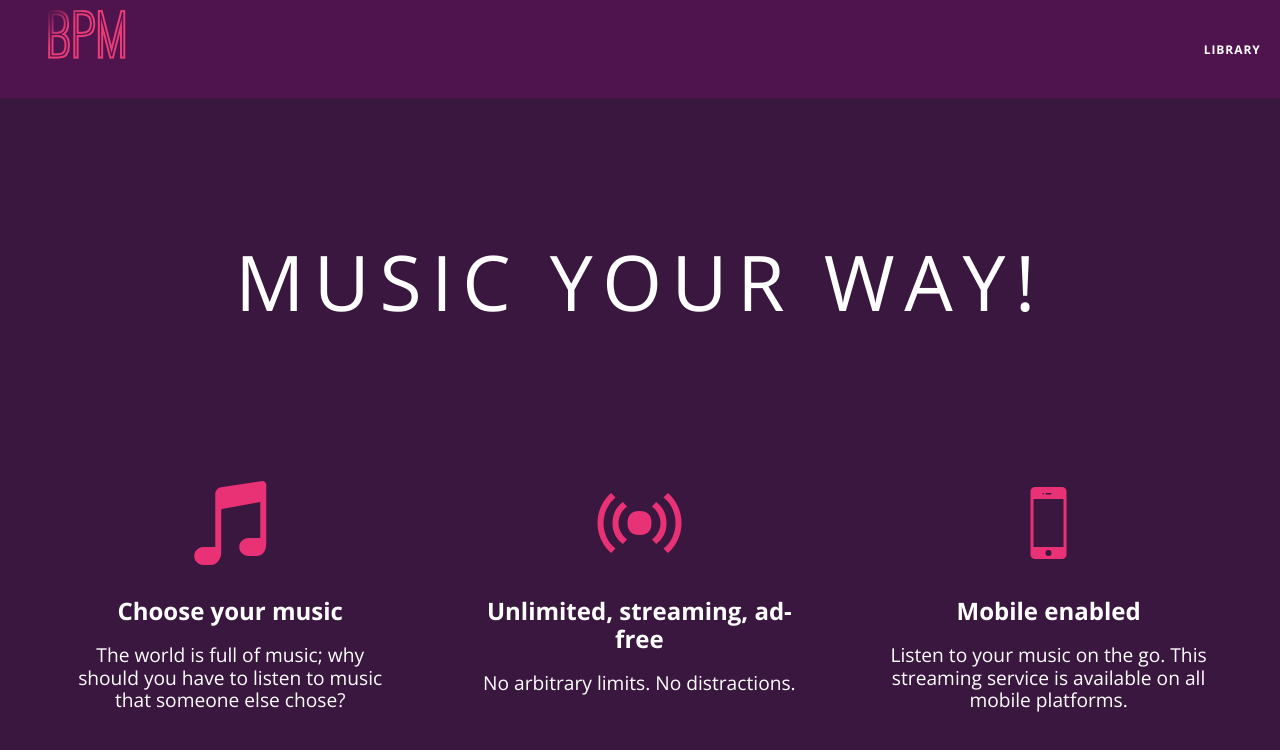
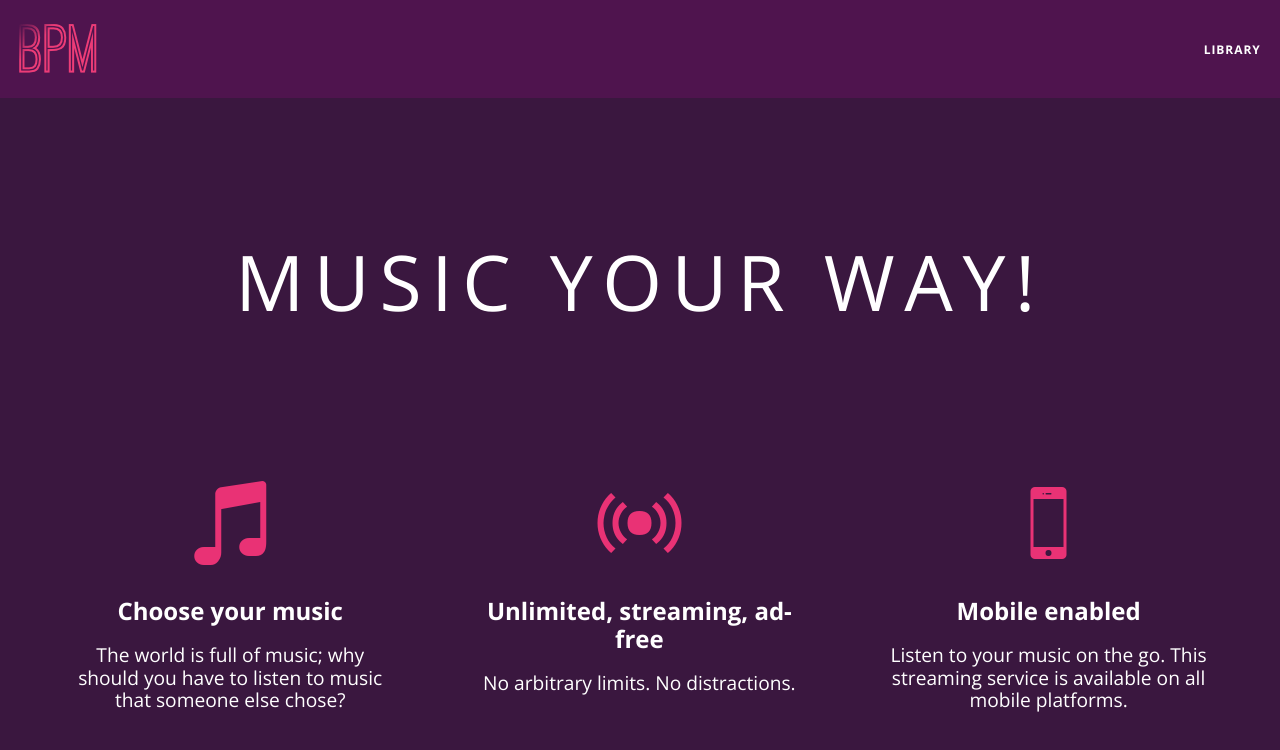
Before and after one commit to tyrantdavis/bpm, a React (Create React App) app: page / in a window 1280 px wide. Shown: the top 750 px of the page. Built offline with nearby package versions, Linux system fonts and the light colour scheme.

Commit message:
Reposition logo.

```diff
--- a/src/App.css
+++ b/src/App.css
@@ -7,9 +7,11 @@
 
 .navbar .logo {
   position: relative;
-  left: 2rem;
+  top: 0.75rem;
+  left: 0.5rem;
   cursor: pointer; /* produces the finger-pointer icon when you hover over the logo */
 }
+
 
 .navbar .links-container {
   display: table;
--- a/src/App.js
+++ b/src/App.js
@@ -5,6 +5,7 @@ import Landing from './components/Landing';
 import Library from './components/Library';
 import Album from './components/Album';
 import Logo from './logo/bpmLogo.png';
+
 class App extends Component  {
   render () {
     return (
```
